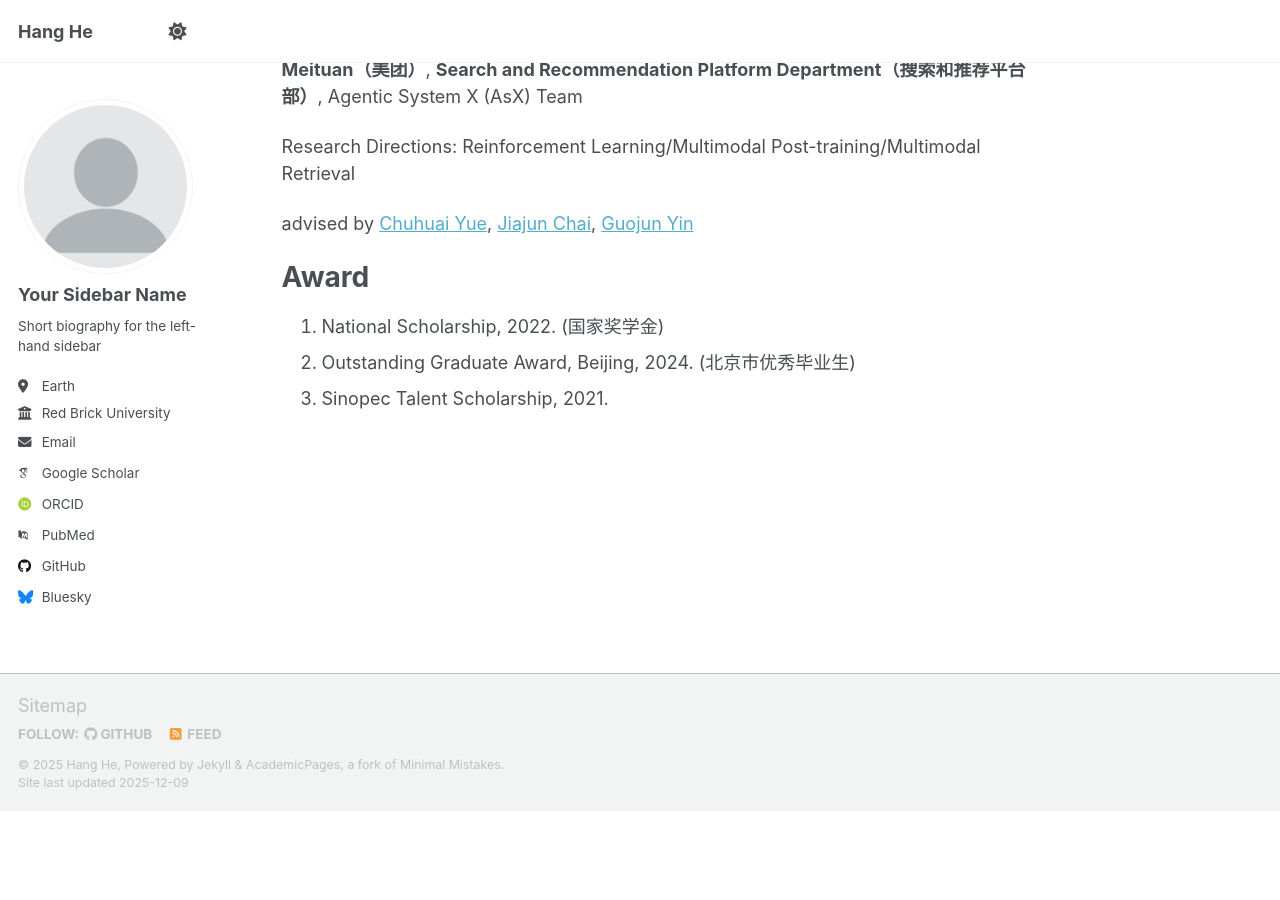
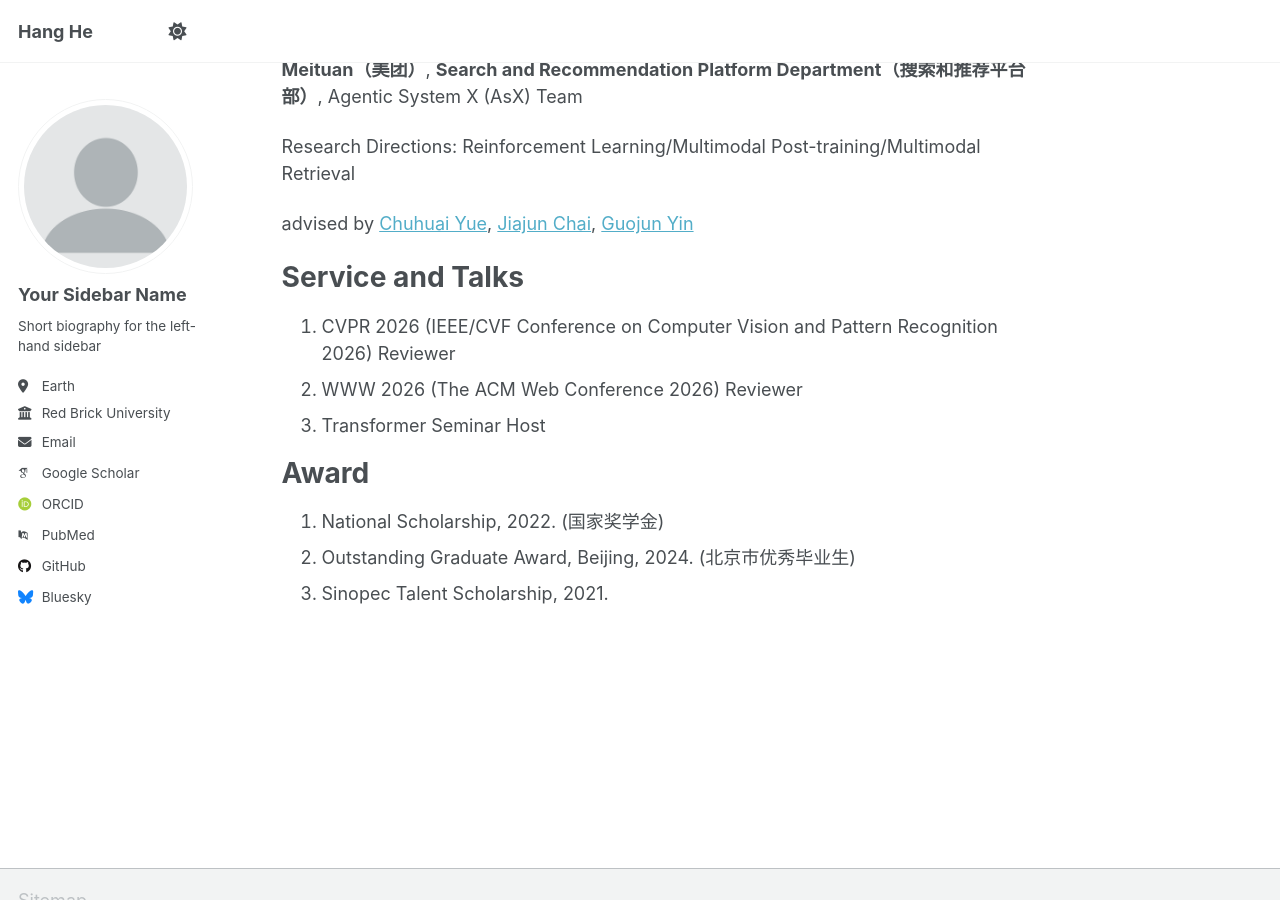
Before and after one commit to hanghe3/hanghe3.github.io, a Jekyll site: the page built from _pages/about.md, in a window 1280 px wide and 900 px high, scrolled down 802 px. Built offline with Jekyll 4.4.1, drawn with Linux system fonts in a browser that asks for light colours; some web fonts are replaced; a script that is not in the unit is left out; before the commit the page ends 1613 px from its top, so only the background shows below that.

Commit message:
Add Service and Talks section with conference reviewer roles

```diff
--- a/_pages/about.md
+++ b/_pages/about.md
@@ -36,6 +36,12 @@ Research Directions: Reinforcement Learning/Multimodal Post-training/Multimodal
 
 advised by [Chuhuai Yue](https://scholar.google.com/citations?user=SViqq9IAAAAJ&hl=en), [Jiajun Chai](https://scholar.google.com/citations?user=yDdfap0AAAAJ&hl=en), [Guojun Yin](https://gjyin.github.io/)
 
+Service and Talks
+======
+1. CVPR 2026 (IEEE/CVF Conference on Computer Vision and Pattern Recognition 2026) Reviewer
+2. WWW 2026 (The ACM Web Conference 2026) Reviewer
+3. Transformer Seminar Host
+
 Award
 ======
 1. National Scholarship, 2022. (国家奖学金)
```
